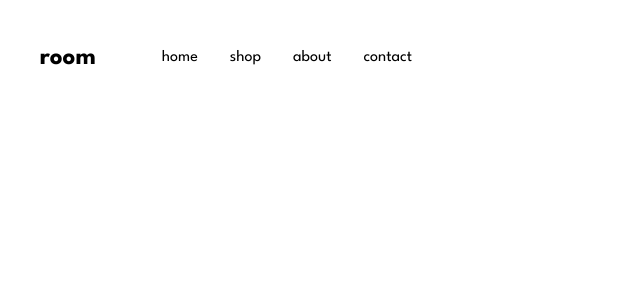
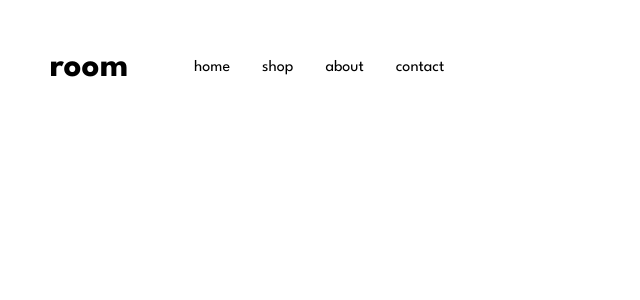
Before and after one commit to nour-elhabbal/room-homepage, a React (Create React App) app: page / in a window 1280 px wide. Shown: the top 300 px of the page, without its empty margins (0-640 px from the left). Built offline with nearby package versions, Linux system fonts and the light colour scheme.

Commit message:
Style: Updated logo size and header margin

```diff
--- a/src/styles/Header.scss
+++ b/src/styles/Header.scss
@@ -4,10 +4,10 @@
   align-items: center;
   gap: 50px;
 
-  margin: 40px;
+  margin: 50px;
 
   .logo {
-    font-size: 25px;
+    font-size: 35px;
     font-weight: 700;
   }
 
```
